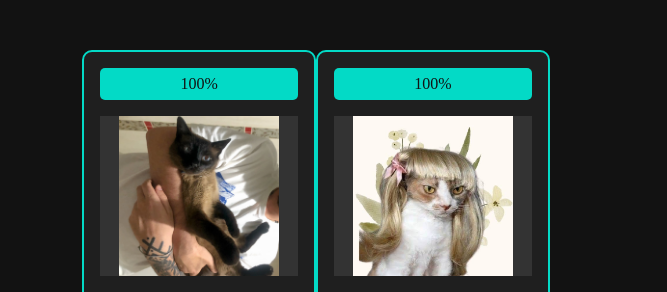
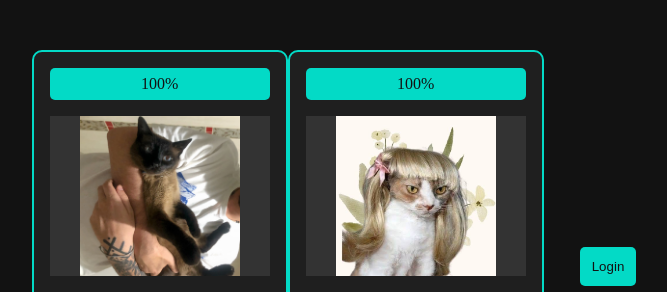
Before and after one commit to VNCSbpuhl/Prova-2, a website: page index.html in a window 1280 px wide. Shown: the part 134-426 px from the top of the page, without its empty margins (324-991 px from the left). Drawn offline with nearby package versions, Linux system fonts and the light colour scheme; files whose address does not match are found by name.

Commit message:
Update index.html

```diff
--- a/index.html
+++ b/index.html
@@ -27,6 +27,7 @@
             <button onclick="window.open('dashboard.html','_blank')">Dashboard</button>
         </div>
     </div>
+    <button onclick="window.location.href='login.html'" class="login-button">Login</button>
 </body>
 </html>
 <script type="module" src="index.js"></script>
```
